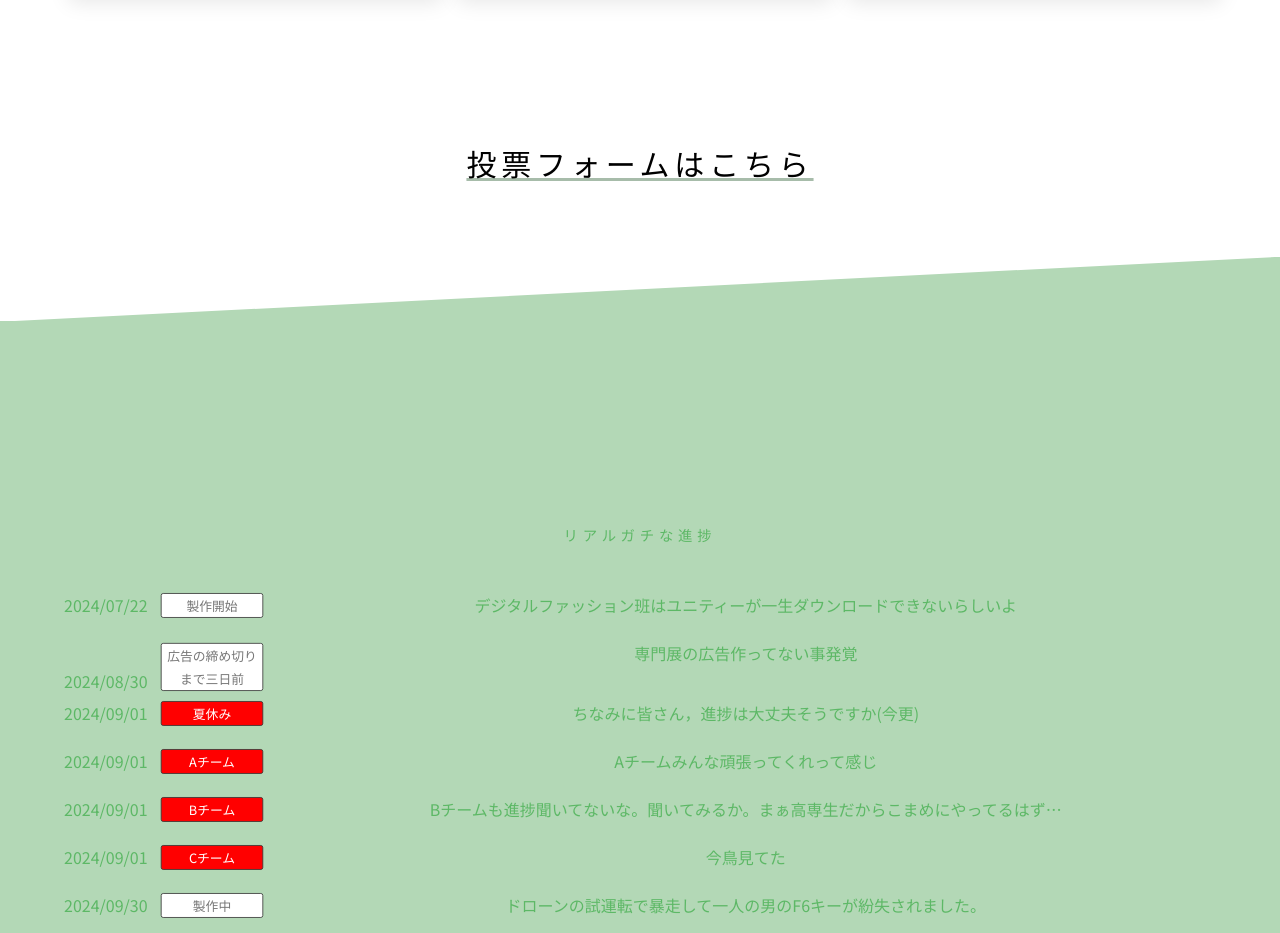
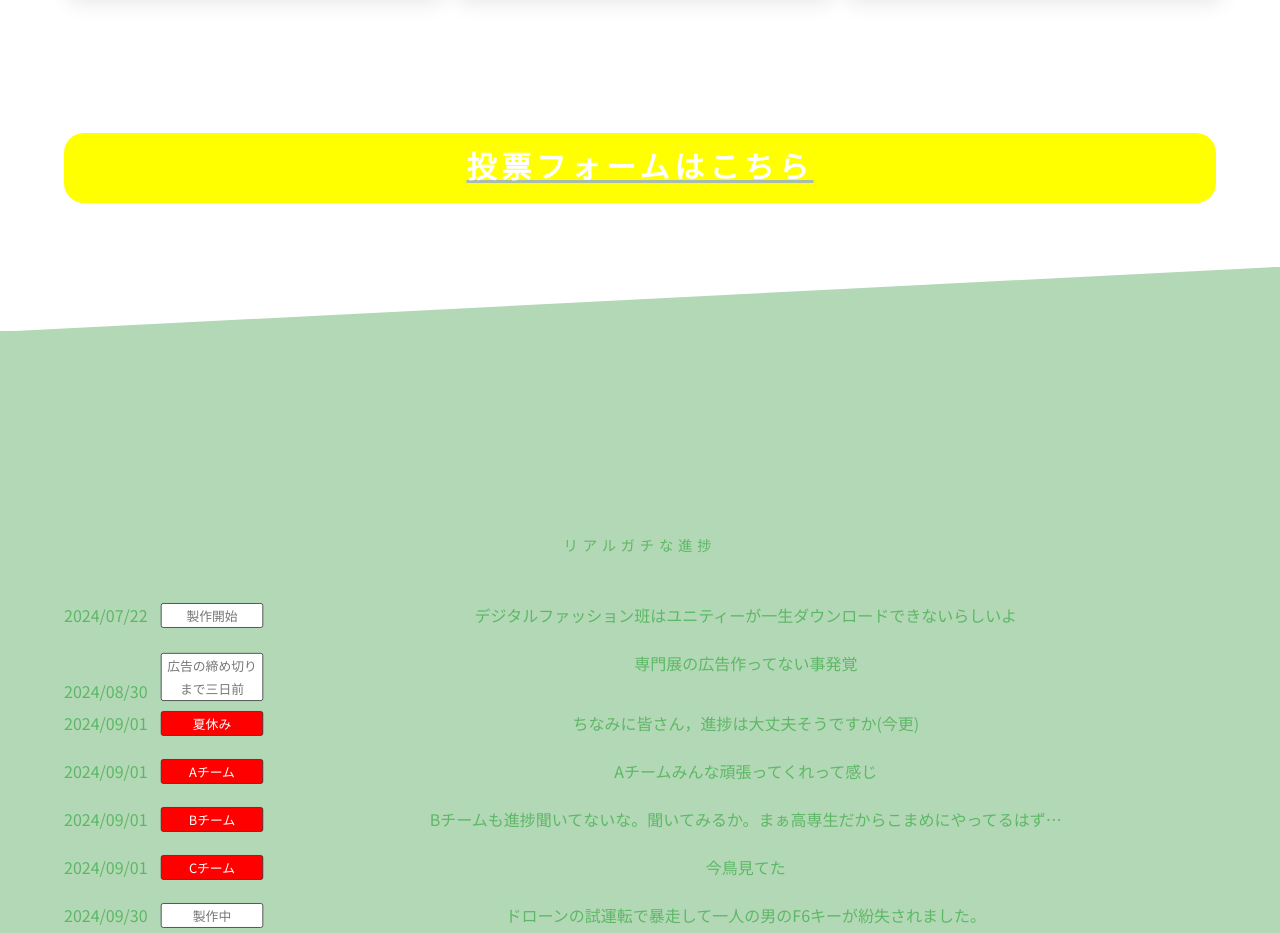
Before and after one commit to nk9512/Windows_dev, a plain HTML site: page VScode/web_sample_doc/index.html in a window 1280 px wide. Shown: the part 2760-3693 px from the top of the page. Drawn offline with nearby package versions, Linux system fonts and the light colour scheme; some packages are replaced by stand-ins of ours; a script that the page names is missing; a web font is replaced by a local one.

Commit message:
投票のやつ

```diff
--- a/VScode/web_sample_doc/css/style.css
+++ b/VScode/web_sample_doc/css/style.css
@@ -1600,6 +1600,7 @@ html.f-small {
 
 .forms-size{
 	font-size:30px;
+	text-decoration:none;
 	color: rgb(0, 0, 0); /* テキストの色 */
 }
 
--- a/VScode/web_sample_doc/index.html
+++ b/VScode/web_sample_doc/index.html
@@ -146,7 +146,7 @@
 					<h2><span class="fade-in-text">投票よろしくお願いします！</span>
 						<span class="hosoku">
 							<a
-								href="https://workspace.google.com/intl/ja/lp/forms/?utm_source=bing&utm_medium=cpc&utm_campaign=1707696-Workspace-APAC-JP-ja-SKWS-EXA-LV&utm_content=text-ad-none-none-DEV_c-CRE_-ADGP_Hybrid%20%7C%20SKWS%20-%20EXA%20%7C%20Txt-Forms-N%2FA-KWID_43700071662077370-kwd-75454390032836:loc-96&userloc_140026-network_o=&utm_term=KW_%E3%83%95%E3%82%A9%E3%83%BC%E3%83%A0&gclid=5f8c50c0bdbc1a79d2c136209b0af99f&gclsrc=3p.ds"><div class="forms-size">投票フォームはこちら</div></a></span>
+								href="https://docs.google.com/forms/d/e/1FAIpQLSe4wxBwTdm_8ke-kDQUkcoeT--rCQTAfWFGlO5E3Mxu2Us4jA/closedform?pli=1"><div class="forms-size"><div class="link_button">投票フォームはこちら</div></div></a></span>
 				</section>
 
 				<section class="bg1">
```
